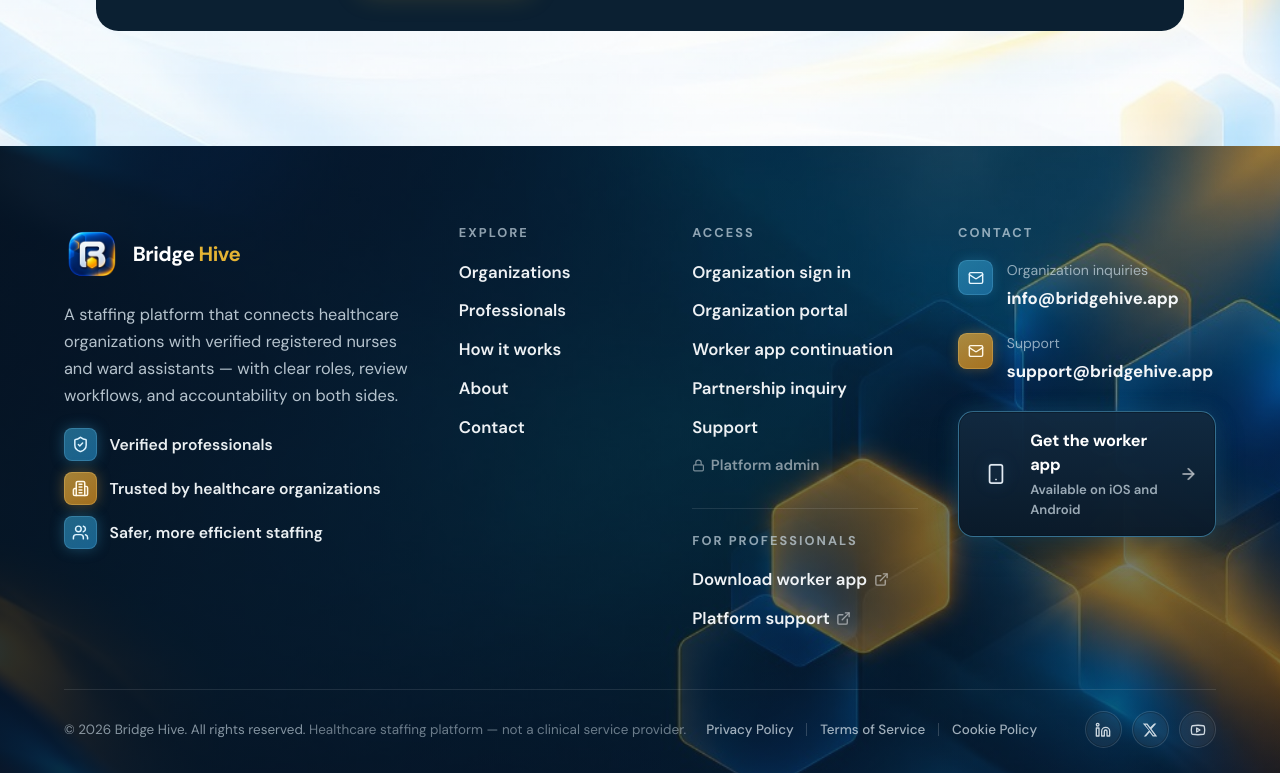
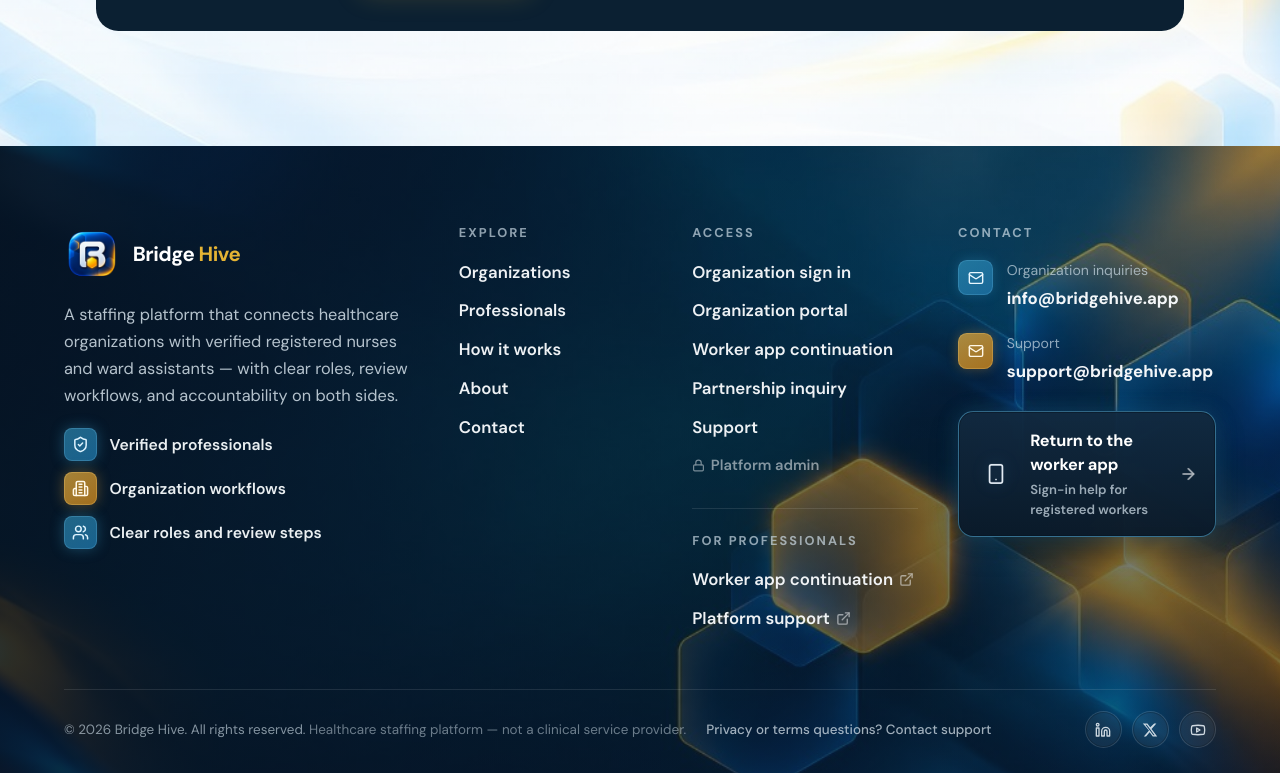
Before and after one commit to PetridesAlex/Bridge-hive, a Next.js app in the folder apps/web/: page / in a window 1280 px wide. Shown: the part 6323-7096 px from the top of the page. Built offline with nearby package versions, Linux system fonts and the light colour scheme.

Commit message:
fix(web): make worker and policy footer links honest

```diff
--- a/apps/web/components/marketing/MarketingFooter.tsx
+++ b/apps/web/components/marketing/MarketingFooter.tsx
@@ -33,12 +33,12 @@ const TRUST_ITEMS = [
   {
     icon: Building2,
     tone: 'honey' as const,
-    label: 'Trusted by healthcare organizations',
+    label: 'Organization workflows',
   },
   {
     icon: Users,
     tone: 'teal' as const,
-    label: 'Safer, more efficient staffing',
+    label: 'Clear roles and review steps',
   },
 ] as const;
 
@@ -127,7 +127,7 @@ export function MarketingFooter() {
               <ul>
                 <li>
                   <Link href="/auth/worker/login" className="m-footer-ext">
-                    Download worker app
+                    Worker app continuation
                     <ExternalLink size={15} strokeWidth={2.2} aria-hidden="true" />
                   </Link>
                 </li>
@@ -174,8 +174,8 @@ export function MarketingFooter() {
                 <Smartphone size={22} strokeWidth={1.9} />
               </span>
               <span className="m-footer-app-cta-copy">
-                <strong>Get the worker app</strong>
-                <em>Available on iOS and Android</em>
+                <strong>Return to the worker app</strong>
+                <em>Sign-in help for registered workers</em>
               </span>
               <ArrowRight
                 className="m-footer-app-cta-arrow"
@@ -197,11 +197,7 @@ export function MarketingFooter() {
               </span>
             </p>
             <div className="m-footer-legal">
-              <Link href="/contact#support">Privacy Policy</Link>
-              <span aria-hidden="true" />
-              <Link href="/contact#support">Terms of Service</Link>
-              <span aria-hidden="true" />
-              <Link href="/contact#support">Cookie Policy</Link>
+              <Link href="/contact#support">Privacy or terms questions? Contact support</Link>
             </div>
           </div>
           <div className="m-footer-social" aria-label="Social">
```
